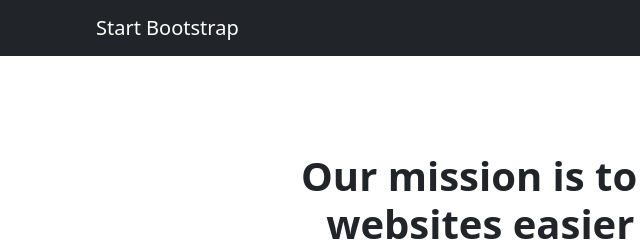
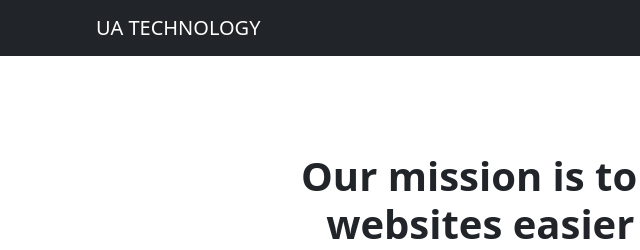
Before and after one commit to gongshizi/gongshizi.github.io, a website: page about.html in a window 1280 px wide. Shown: the top 250 px of the page, 22-662 px from the left. Drawn offline with nearby package versions, Linux system fonts and the light colour scheme.

Commit message:
Update about.html

```diff
--- a/about.html
+++ b/about.html
@@ -5,7 +5,7 @@
         <meta name="viewport" content="width=device-width, initial-scale=1, shrink-to-fit=no" />
         <meta name="description" content="" />
         <meta name="author" content="" />
-        <title>Modern Business - Start Bootstrap Template</title>
+        <title>UA TECHNOLOGY</title>
         <!-- Favicon-->
         <link rel="icon" type="image/x-icon" href="assets/favicon.ico" />
         <!-- Bootstrap icons-->
@@ -18,7 +18,7 @@
             <!-- Navigation-->
             <nav class="navbar navbar-expand-lg navbar-dark bg-dark">
                 <div class="container px-5">
-                    <a class="navbar-brand" href="index.html">Start Bootstrap</a>
+                    <a class="navbar-brand" href="index.html">UA TECHNOLOGY</a>
                     <button class="navbar-toggler" type="button" data-bs-toggle="collapse" data-bs-target="#navbarSupportedContent" aria-controls="navbarSupportedContent" aria-expanded="false" aria-label="Toggle navigation"><span class="navbar-toggler-icon"></span></button>
                     <div class="collapse navbar-collapse" id="navbarSupportedContent">
                         <ul class="navbar-nav ms-auto mb-2 mb-lg-0">
```
